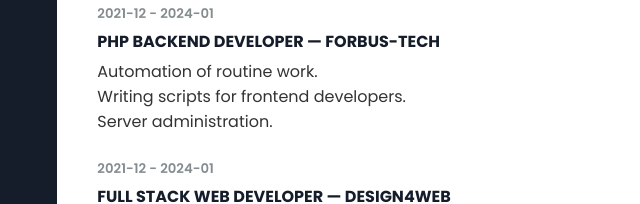
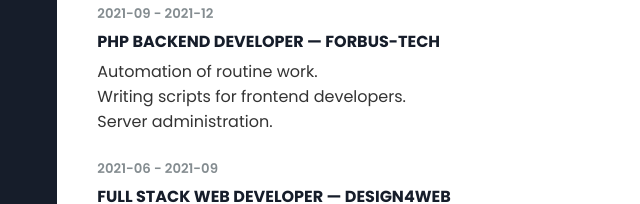
Before and after one commit to Sabotazh/resume, a plain HTML site: page index.html in a window 1280 px wide. Shown: the part 556-760 px from the top of the page, 416-1056 px from the left. Drawn offline with Linux system fonts and the light colour scheme.

Commit message:
Update dates

```diff
--- a/index.html
+++ b/index.html
@@ -97,7 +97,7 @@
             as well as integration between different internal services.</p>
           <br>
           <div class="year_company">
-            <h5>2021-12 - 2024-01</h5>
+            <h5>2021-09 - 2021-12</h5>
           </div>
           <h4>PHP Backend Developer — Forbus-Tech</h4>
           <p>
@@ -107,7 +107,7 @@
           </p>
           <br>
           <div class="year_company">
-            <h5>2021-12 - 2024-01</h5>
+            <h5>2021-06 - 2021-09</h5>
           </div>
           <h4>Full Stack Web Developer — Design4web</h4>
           <p>
```
